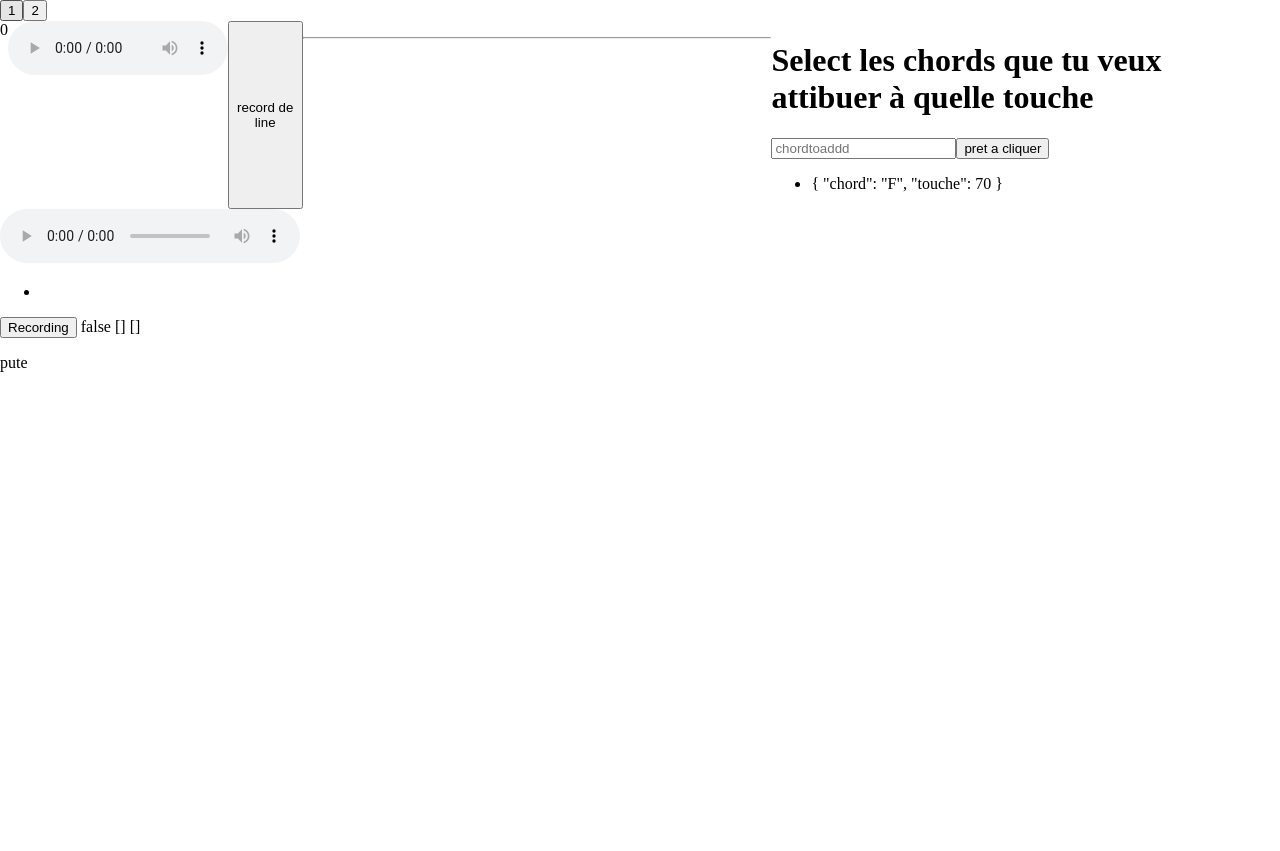
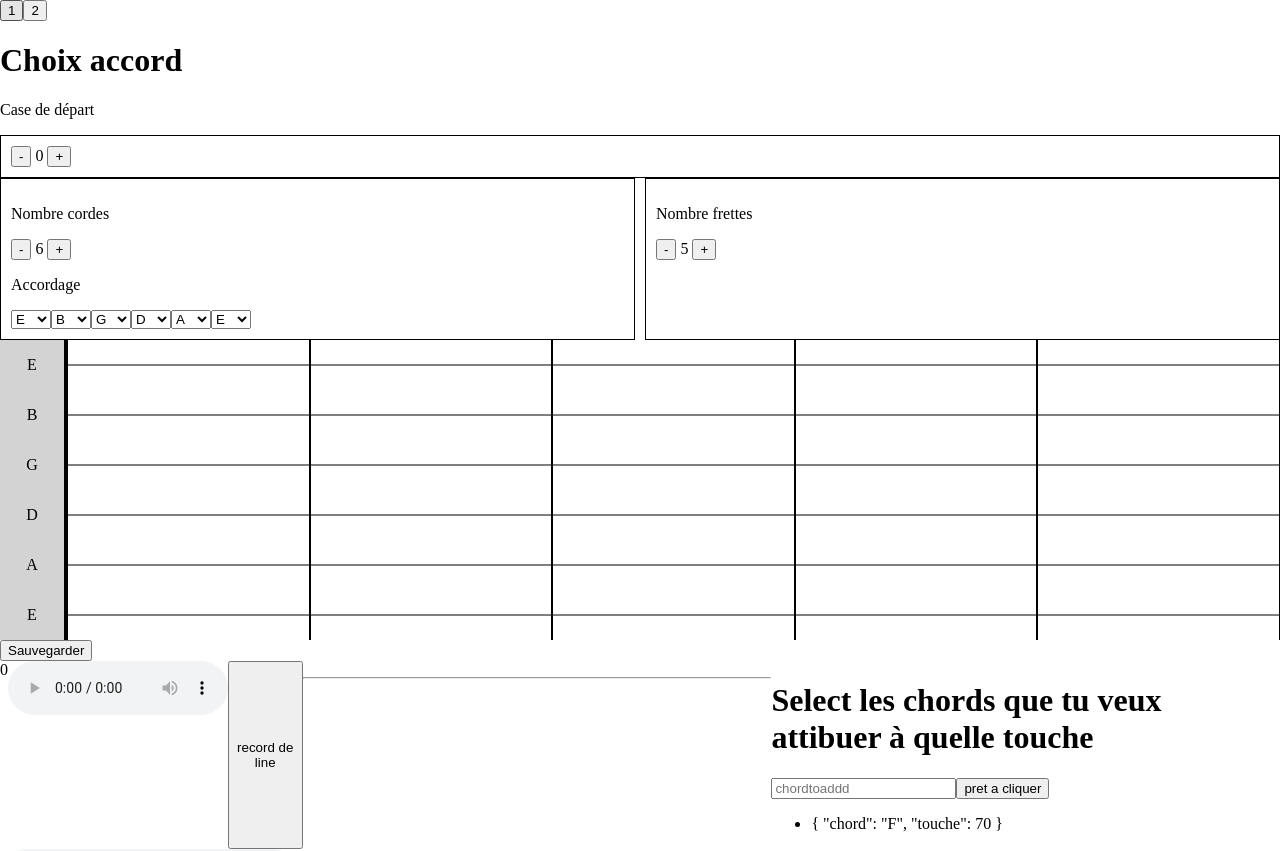
Before and after one commit to MariusBoucard/webGL, a Vue app: page / in a window 1280 px wide. Shown: the top 851 px of the page. Before the commit the page ends 800 px from the top, so only its background shows below. Built offline with nearby package versions, Linux system fonts and the light colour scheme.

Commit message:
created accordComponent

```diff
--- a/src/App.vue
+++ b/src/App.vue
@@ -3,7 +3,7 @@
   <div>
     <button @click="currentTab =1">1</button>
     <button @click="currentTab =2">2</button>
-
+    <CreateChordComponent></CreateChordComponent>
     <div v-if="currentTab ===1">
 
       <Tab1Component @songLoaded="newSongLoaded($event)" @newParoles="updateParoles($event)"></Tab1Component>
@@ -24,13 +24,15 @@ import Tab2Component from './components/Tab2Component.vue'
 import { SongCore } from './utils/songCore';
 import { getChansonStore } from './store/chansonStore';
 import Tab3Component from './components/Tab3Component.vue';
+import CreateChordComponent from './widget/createChordComponent.vue';
 
 export default {
   name: 'App',
   components: {
     Tab1Component,
     Tab2Component,
-    Tab3Component
+    Tab3Component,
+    CreateChordComponent
 },
   computed: {
 
--- /dev/null
+++ b/src/widget/createChordComponent.vue
@@ -0,0 +1,231 @@
+<template>
+  <div>
+    <h1>Choix accord</h1>
+    <p>{{ accord }}</p>
+    <div>
+      <p>Case de départ</p>
+      <div class="grid-item">
+
+          <button @click="this.changeCaseDepart(-1)">-</button>
+          {{ this.caseDepart }}
+          <button @click="this.changeCaseDepart(1)">+</button>
+       </div>
+    </div>
+    <div class="grid-container">
+      <div class="grid-item">
+        <p>Nombre cordes</p>
+        <div>
+          <button @click="this.changeLineNumber(-1)">-</button>
+          {{ this.strings }}
+          <button @click="this.changeLineNumber(1)">+</button>
+        </div>
+        <p>Accordage</p>
+        <div class="horizontal-line">
+            <select v-for="index in strings" :key="index" @change="handleSelectChange(index-1,$event.target.value)">
+              <option :selected="tuning[index-1] === note" v-for="note in notes" :value=note>{{ note }}</option>
+
+            </select>
+          </div>
+
+      </div>
+      <div class="grid-item">
+        <p>Nombre frettes</p>
+        <div>
+          <button @click="this.changeNumberFrets(-1)">-</button>
+          {{ this.frets }}
+          <button @click="this.changeNumberFrets(1)">+</button>
+        </div>
+      </div>
+    </div>
+    <div class="container-grid">
+      <div class="leftColumn">
+        <div :style="getStringStyle" v-for="a in strings">{{ tuning[a-1] }}</div>
+      </div>
+      <div  class="rightColumn" :style="gridStyle">
+        <div v-for="s in cases" @click="selectFret(s)" class="cell">
+          <div v-if="isSelected(s)" class="dot"></div>
+        </div>
+
+      </div>
+    </div>
+    <div>
+      <button @click="finishChord()">Sauvegarder</button>
+    </div>
+
+  </div>
+</template>
+<style>
+.container-grid {
+  display: grid;
+  grid-template-columns: 5% 95%;
+}
+
+.leftColumn {
+  background-color: lightgray; /* Background color for the left column */
+}
+
+.rightColumn {
+  display: grid;
+  grid-template-columns: repeat(6, 1fr); /* Example grid layout for the right column */
+  gap: 1px; /* Gap between cells */
+}
+.grid-container {
+  display: grid;
+  grid-template-columns: 1fr 1fr;
+  /* Equal distribution of space */
+  gap: 10px;
+  /* Gap between columns */
+}
+
+.grid-item {
+  border: 1px solid #000;
+  padding: 10px;
+}
+
+.cell {
+  height: 30px;
+  border-left: 1px solid #000;
+  border-right: 1px solid #000;
+  border-top: 1px solid #000;
+  padding: 10px;
+  text-align: center;
+  background-color: white;
+  border-top: none;
+  position: relative;
+  overflow: hidden;
+  /* Add this to hide content overflow */
+}
+
+/* Add this */
+.cell::before {
+  content: "";
+  position: absolute;
+  left: 0;
+  right: 0;
+  top: 50%;
+  /* Position it in the middle of the cell */
+  transform: translateY(-50%);
+  border-top: 1px solid #000;
+  z-index: 1;
+  /* Place the background line behind the content */
+}
+
+
+
+
+/* Apply styling for the rightmost cells to remove right border */
+
+.dot {
+  border-radius: 50%;
+  background-color: black;
+  height: 100%;
+  width: 50%;
+  margin: auto;
+}
+</style>
+<script>
+import { popScopeId } from 'vue';
+
+
+export default {
+  props: {
+    accord: { required: true, type: String }
+  },
+  methods: {
+    finishChord(){
+      //put in a global dataBase saved for futur used
+
+      this.$emit('chordSaved',{
+        'name' : this.accord,
+        'tuning' : this.tuning,
+        'nbStrings' : this.strings,
+        'nbCases' : this.frets,
+        'selectedFrets' : this.selectedFrets
+      })
+    },
+    changeCaseDepart(nb){
+      this.caseDepart+=nb
+    },
+    selectFret(number) {
+      if (this.isSelected(number)) {
+        const index = this.selectedFrets.indexOf(number);
+        if (index !== -1) {
+          this.selectedFrets.splice(index, 1);
+        }
+      } else {
+        this.selectedFrets.push(number)
+      }
+    },
+    isSelected(number) {
+      return this.selectedFrets.includes(number)
+    },
+    handleSelectChange(index,value){
+      console.log(index,value)
+      this.tuning[index] = value
+    },
+    changeNumberFrets(nb) {
+      if (nb > 0) {
+        console.log(this.selectedFrets)
+        this.selectedFrets.forEach((nbr, index, array) => {
+          console.log(nbr);
+          array[index] += Math.floor(nbr / this.frets); // Update the array element
+          console.log(array[index]);
+        });
+        console.log(this.selectedFrets)
+      }
+      else {
+        console.log(this.selectedFrets)
+        this.selectedFrets.forEach((nbr, index, array) => {
+          console.log(nbr);
+          array[index] -= Math.floor(nbr / this.frets); // Update the array element
+          console.log(array[index]);
+        });
+        console.log(this.selectedFrets)
+      }
+      this.frets += nb
+      this.$forceUpdate()
+    },
+    changeLineNumber(nb) {
+      this.strings += nb
+      if(nb>0){
+        this.tuning.push('A')
+      }
+      else{
+        this.tuning.pop()
+      }
+    },
+
+  },
+  data() {
+    return {
+      caseDepart : 0,
+      notes : ['A','A#','B','C','C#','D','D#','E','F','F#','G','G#'],
+      strings: 6,
+      tuning: ['E', 'B', 'G', 'D', 'A', 'E'],
+      frets: 5,
+      selectedFrets: []
+    }
+  },
+  computed: {
+    getStringStyle() {
+      return {
+        height: `${100 / this.strings}%`,
+        'display': 'flex',
+        alignItems: 'center', // Vertically center the content
+                 'justify-content': 'center'
+      }},
+    gridStyle() {
+      return {
+        'border-left': 'solid black',
+        display: 'grid',
+        gridTemplateColumns: `repeat(${this.frets}, 1fr)`,
+        gridTemplateRows: `repeat(${this.strings}, auto)`,
+        gap: 0
+      };
+    },
+    cases() {
+      return this.strings * this.frets
+    }
+  }
+}
+</script>
```
